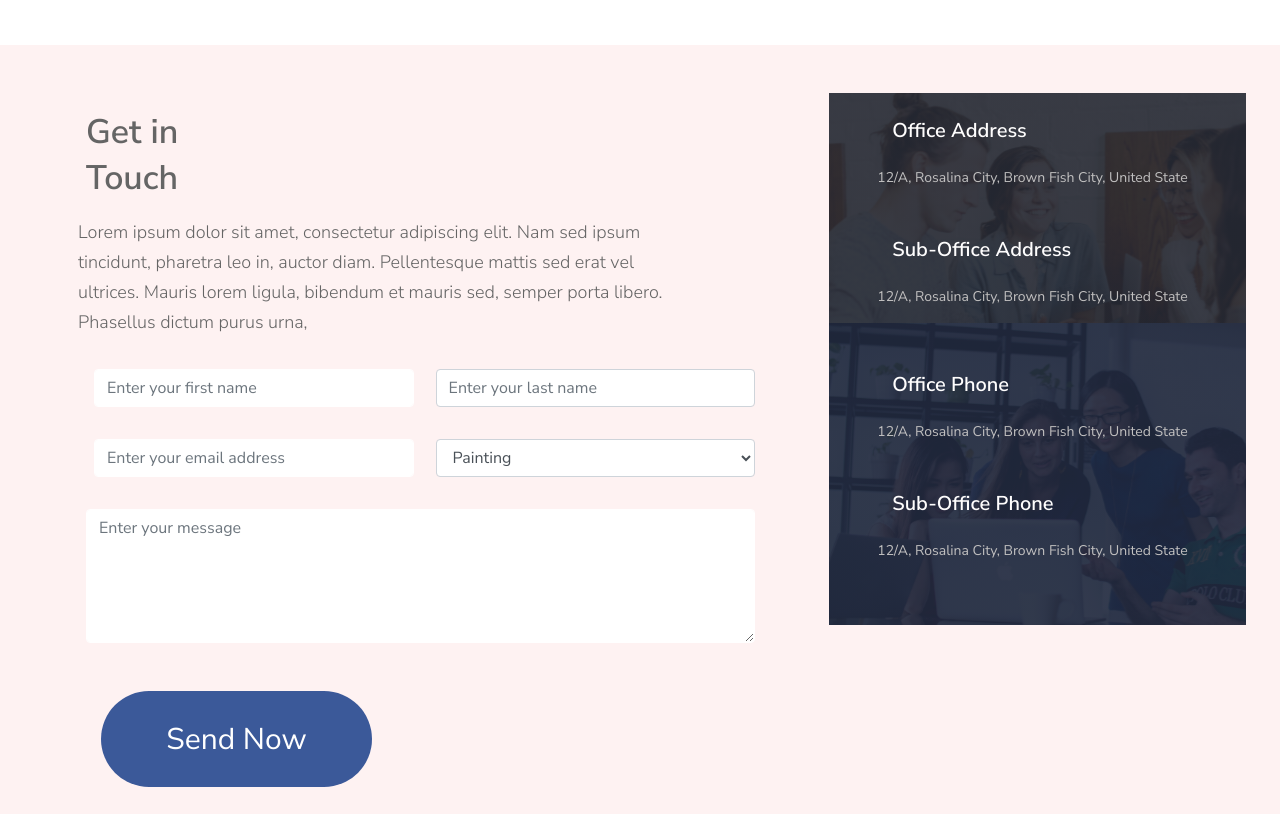
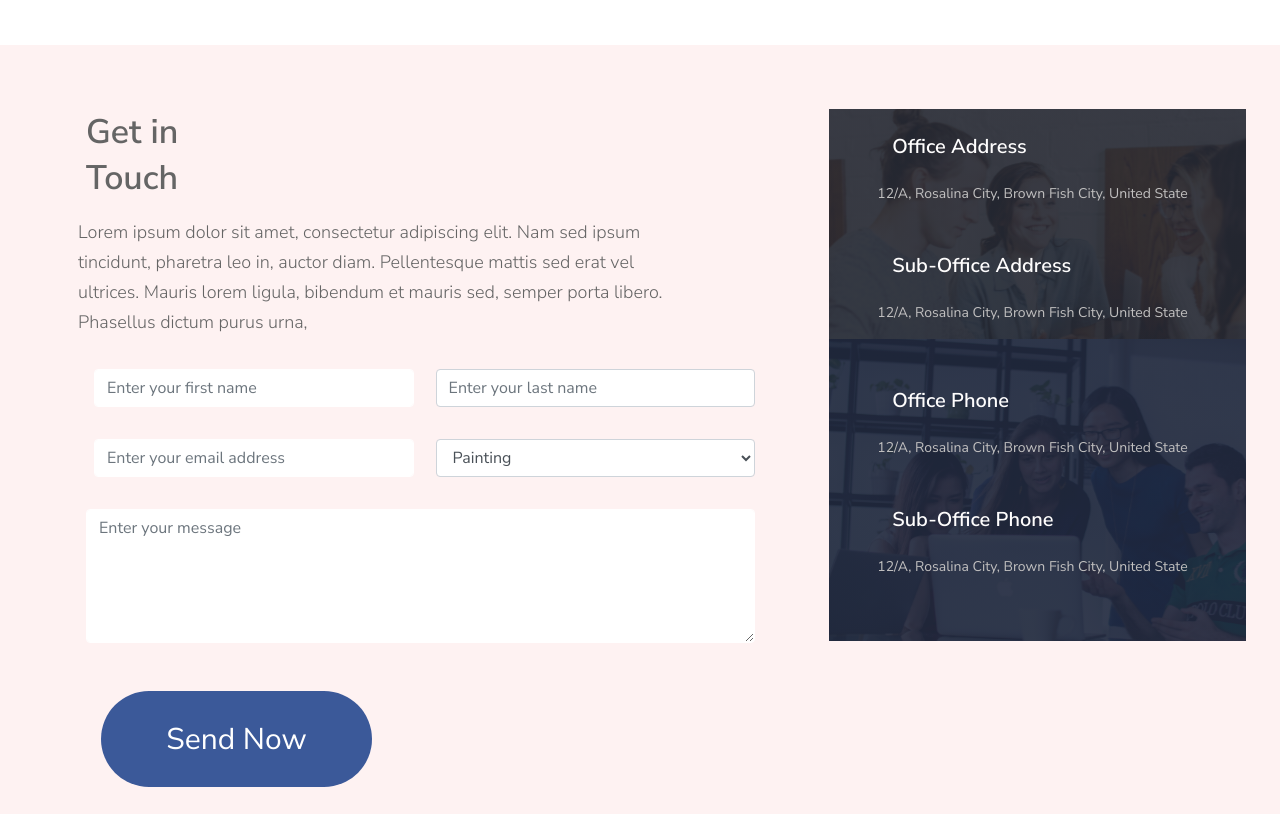
Before and after one commit to Whayasay392/Artist-portfolio, a plain HTML site: page index.html in a window 1280 px wide. Shown: the part 5062-5876 px from the top of the page. Drawn offline with nearby package versions, Linux system fonts and the light colour scheme.

Commit message:
artist portfolio page

```diff
--- a/index.html
+++ b/index.html
@@ -357,7 +357,7 @@
 
         </form>
     </div>
-    <div id="address-box" class="col-4 mx-auto " >
+    <div id="address-box" class="col-4 mx-auto mt-3 " >
         <div id="right-section">
         <div class="row px-5 pt-4" id="address">
              <h6 class=" col-10 text-white" id="address-heading">Office Address</h6>
```
